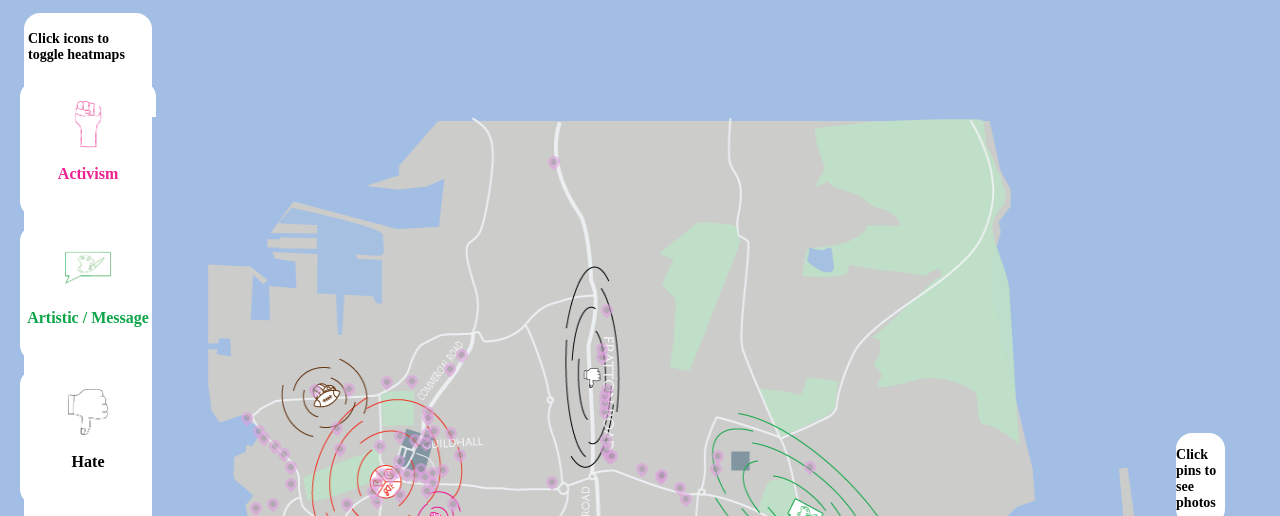
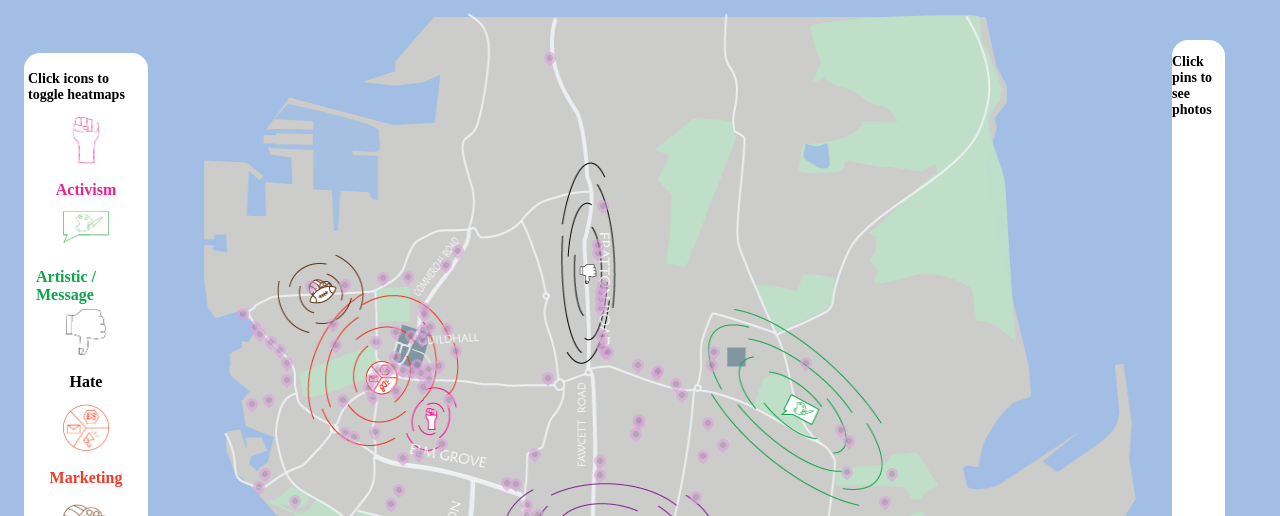
Before and after one commit to TravioliGit/slaps, a plain HTML site: page index.html in a window 1280 px wide. Shown: the part 211-727 px from the top of the page. Drawn offline with Linux system fonts and the light colour scheme.

Commit message:
actually ready for final styling pass

```diff
--- a/style.css
+++ b/style.css
@@ -24,7 +24,7 @@
     display: flex;
     flex-direction: row;
     align-items: center;
-    justify-content: space-evenly;
+    justify-content: center;
     width: 95%;
     padding: 16px;
 }
@@ -47,8 +47,8 @@
     flex-direction: column;
     align-items: center;
     justify-content: center;
-    width: 128px;
-    height: 128px;
+    width: 100px;
+    height: 80px;
     background-color: white;
     border-radius: 16px;
     margin: 4px;
@@ -121,12 +121,21 @@
     position: relative;
     display: flex;
     flex-direction: column;
-    width: 128px;
-    height: auto;
+    width: 300px;
+    height: 670px;
     background-color: white;
     border-radius: 16px;
     align-items: center;
+    justify-content: center;
+    align-content: center;
     opacity: 1;
+}
+
+.image-container p {
+    max-height: 20px;
+    position: absolute;
+    top: 0;
+
 }
 
 #sticker-image {
```
